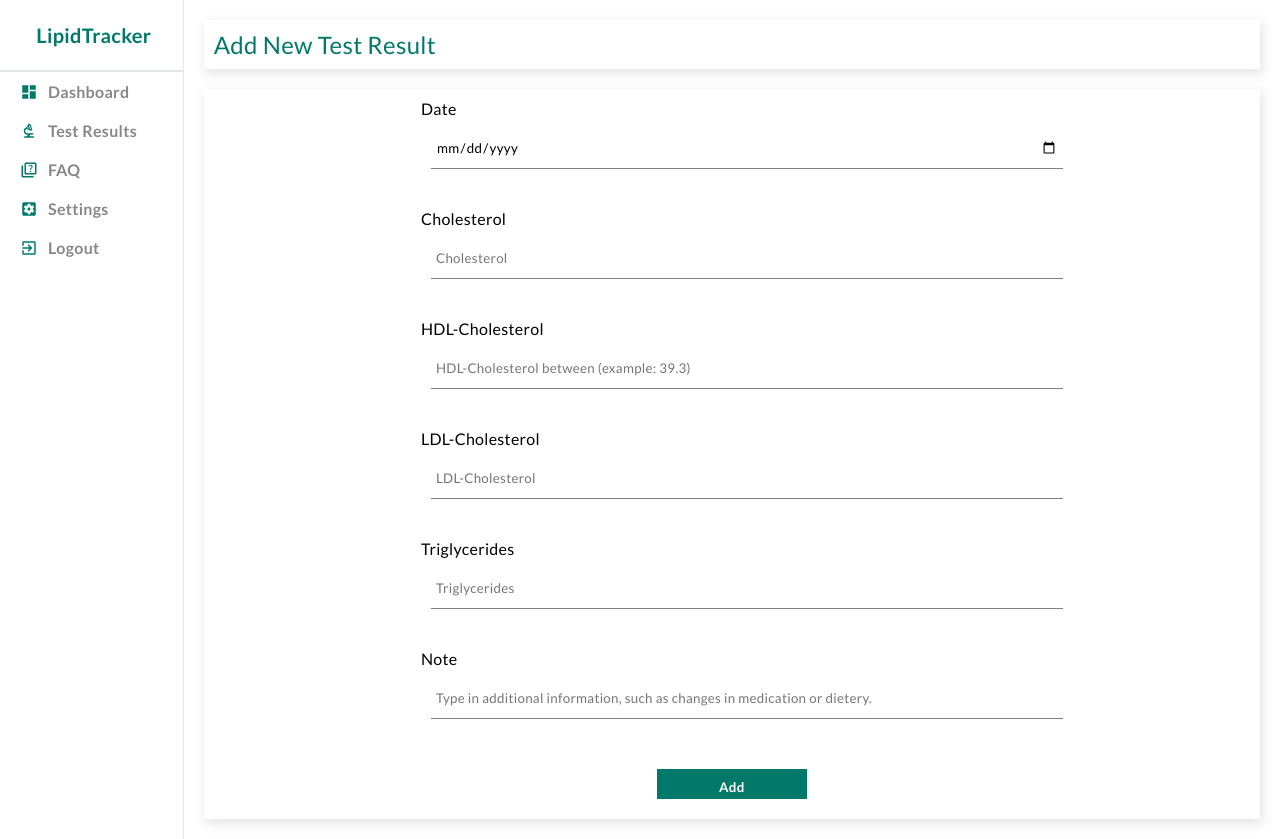
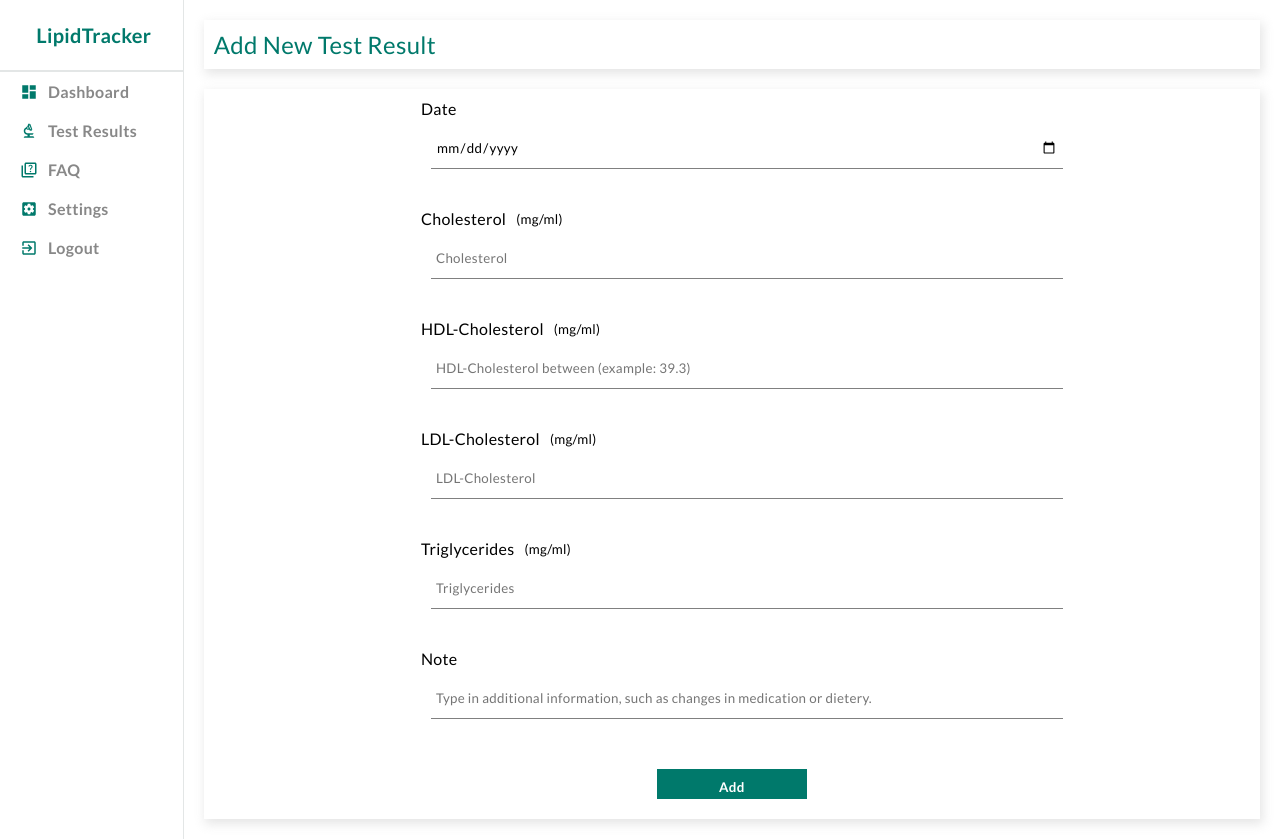
Before and after one commit to IsabelWen/LipidTracker, a React (Create React App) app: page /results/newresults in a window 1280 px wide. Built offline with nearby package versions, Linux system fonts and the light colour scheme; no server answers; sample sign-in values are in the browser's storage.

Commit message:
Add unitLabel to form

```diff
--- a/src/components/resultstable/resultstable.jsx
+++ b/src/components/resultstable/resultstable.jsx
@@ -43,8 +43,8 @@ const Resultstable = () => {
   const deleteColumn = [
     {
       field: "delete",
-      headerName: "Delete Test Result",
-      width: 200,
+      headerName: "Delete Test",
+      width: 120,
       sortable: false,
       renderCell: (params) => {
         return (
--- a/src/formSource.js
+++ b/src/formSource.js
@@ -9,6 +9,7 @@ export const resultsInputs = [
     {
       id: "cholesterol",
       label: "Cholesterol",
+      unitLabel: "(mg/ml)",
       type: "number",
       min: 0,
       max: 1500,
@@ -17,6 +18,7 @@ export const resultsInputs = [
     {
       id: "hdl",
       label: "HDL-Cholesterol",
+      unitLabel: "(mg/ml)",
       type: "number",
       step: "0.1",
       min: 0,
@@ -26,6 +28,7 @@ export const resultsInputs = [
     {
       id: "ldl",
       label: "LDL-Cholesterol",
+      unitLabel: "(mg/ml)",
       type: "number",
       min: 0,
       max: 1500,
@@ -34,6 +37,7 @@ export const resultsInputs = [
     {
       id: "triglycerides",
       label: "Triglycerides",
+      unitLabel: "(mg/ml)",
       type: "number",
       min: 0,
       max: 10000,
--- a/src/pages/newresults/newresults.jsx
+++ b/src/pages/newresults/newresults.jsx
@@ -57,7 +57,10 @@ const Newresults = ({ inputs }) => {
                         <form onSubmit={handleAdd}>
                             {inputs.map((input) => (
                                 <div className="formInput" key={input.id}>
-                                    <label>{input.label}</label>
+                                    <label>
+                                        {input.label}
+                                        <small>{input.unitLabel}</small>
+                                    </label>
                                     <input id={input.id}
                                     type={input.type}
                                     placeholder={input.placeholder}
--- a/src/tableSource.js
+++ b/src/tableSource.js
@@ -2,7 +2,7 @@ export const resultsColumns = [
     {
       field: "date",
       headerName: "Date",
-      width: 120,
+      width: 100,
       renderCell: (params) => {
         const { date } = params.row;
         const formatedDate = new Date(date).toLocaleDateString('en-GB');
@@ -17,31 +17,31 @@ export const resultsColumns = [
       field: "cholesterol",
       headerName: "Cholesterol",
       type: "number",
-      width: 160,
+      width: 140,
     },
 
     {
       field: "hdl",
       headerName: "HDL-Cholesterol",
       type: "number",
-      width: 160,
+      width: 140,
     },
     {
       field: "ldl",
       headerName: "LDL-Cholesterol",
       type: "number",
-      width: 160,
+      width: 140,
     },
     {
       field: "triglycerides",
       headerName: "Triglycerides",
       type: "number",
-      width: 160,
+      width: 140,
     },
     {
       field: "note",
       headerName: "Note",
-      width: 300,
+      width: 250,
       sortable: false,
     },
   ];
```
